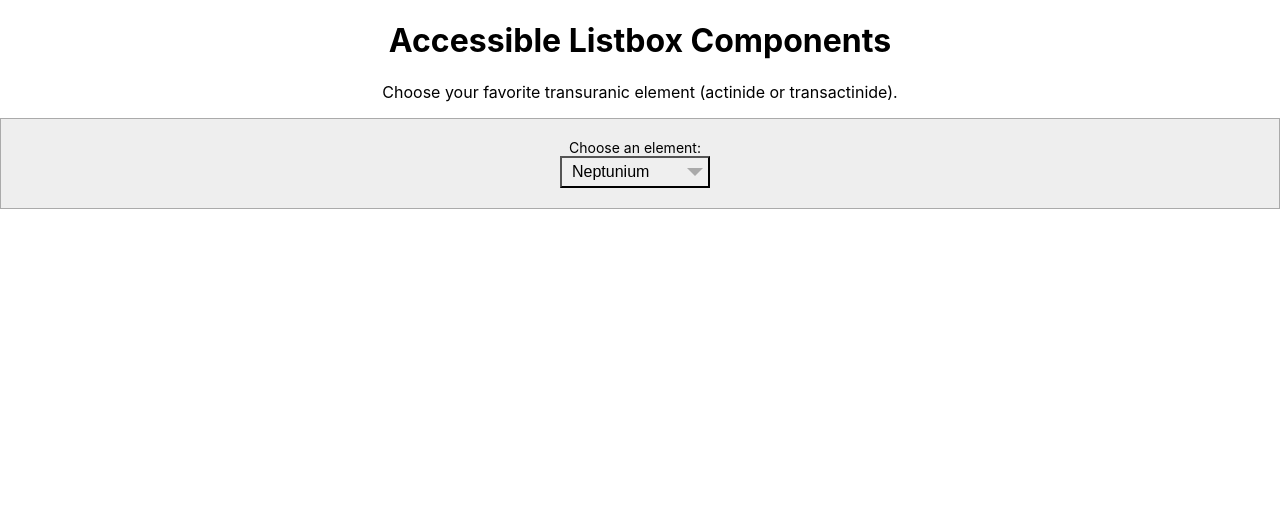
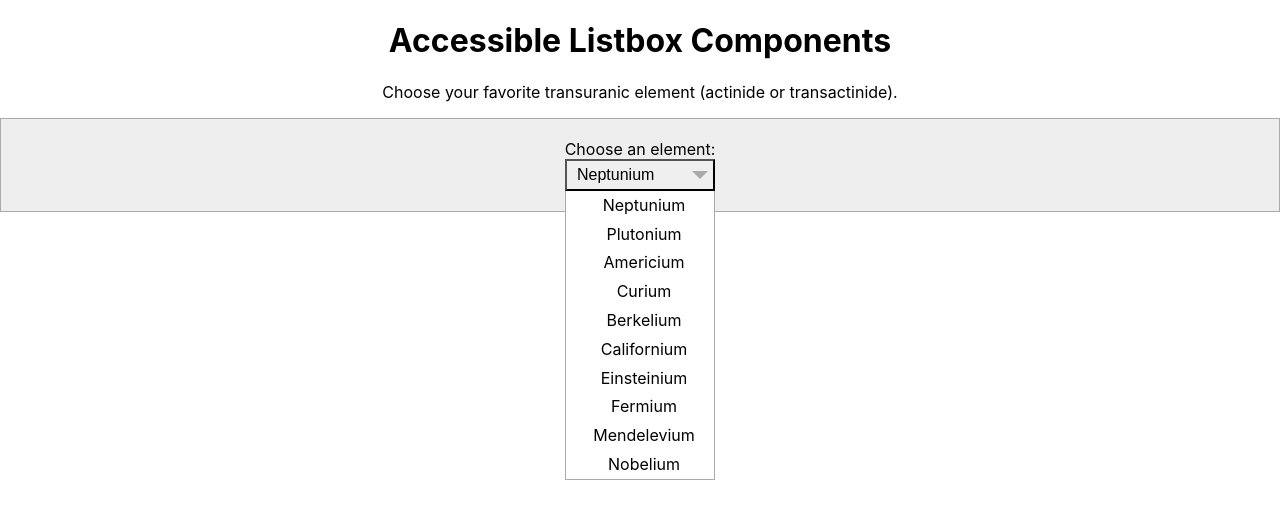
Before and after one commit to thawkin3/a11y-listbox, a React (Create React App) app: page / in a window 1280 px wide. Both pictures are taken after a click on the button "Neptunium". Shown: the top 518 px of the page. Built offline with nearby package versions, Linux system fonts and the light colour scheme.

Commit message:
feat: adds button click handler to show/hide listbox

```diff
--- a/src/Listbox.css
+++ b/src/Listbox.css
@@ -3,28 +3,10 @@
   color: #366ed4;
 }
 
-.listbox-area {
+.listboxArea {
   padding: 20px;
   background: #eee;
   border: 1px solid #aaa;
-  font-size: 0;
-}
-
-.left-area,
-.right-area {
-  box-sizing: border-box;
-  display: inline-block;
-  font-size: 14px;
-  vertical-align: top;
-  width: 50%;
-}
-
-.left-area {
-  padding-right: 10px;
-}
-
-.right-area {
-  padding-left: 10px;
 }
 
 [role="listbox"] {
@@ -51,6 +33,10 @@
   left: 0.5em;
 }
 
+.listboxContainer {
+  display: inline-block;
+}
+
 button {
   font-size: 16px;
 }
@@ -59,13 +45,7 @@ button[aria-disabled="true"] {
   opacity: 0.5;
 }
 
-#ss_elem_list {
-  max-height: 18em;
-  overflow-y: auto;
-  position: relative;
-}
-
-#exp_button {
+#triggerButton {
   border-radius: 0;
   font-size: 16px;
   text-align: left;
@@ -74,7 +54,7 @@ button[aria-disabled="true"] {
   position: relative;
 }
 
-#exp_button::after {
+#triggerButton::after {
   width: 0;
   height: 0;
   border-left: 8px solid transparent;
@@ -86,7 +66,7 @@ button[aria-disabled="true"] {
   top: 10px;
 }
 
-#exp_button[aria-expanded="true"]::after {
+#triggerButton[aria-expanded="true"]::after {
   width: 0;
   height: 0;
   border-left: 8px solid transparent;
@@ -99,7 +79,7 @@ button[aria-disabled="true"] {
   top: 10px;
 }
 
-#exp_elem_list {
+.optionList {
   border-top: 0;
   max-height: 10em;
   overflow-y: auto;
@@ -108,24 +88,7 @@ button[aria-disabled="true"] {
   width: 148px;
 }
 
-.hidden {
-  display: none;
-}
-
-.toolbar {
-  font-size: 0;
-}
-
-.toolbar-item {
-  border: 1px solid #aaa;
-  background: #ccc;
-}
-
-.toolbar-item[aria-disabled="false"]:focus {
-  background-color: #eee;
-}
-
-.offscreen {
+.screenReaderText {
   clip: rect(1px 1px 1px 1px);
   clip: rect(1px, 1px, 1px, 1px);
   font-size: 14px;
--- a/src/Listbox.js
+++ b/src/Listbox.js
@@ -1,109 +1,113 @@
-import React from 'react';
+import React, { useState } from 'react';
 import './Listbox.css';
 
 export const Listbox = props => {
+  const [isOpen, setIsOpen] = useState(false);
+
   return (
     <>
       <p>
         Choose your favorite transuranic element (actinide or transactinide).
       </p>
-      <div class="listbox-area">
-        <div class="left-area">
-          <span id="exp_elem">Choose an element:</span>
+      <div className="listboxArea">
+        <span id="listboxLabel">Choose an element:</span>
         <div id="exp_wrapper">
+          <div className="listboxContainer">
             <button
               aria-haspopup="listbox"
-              aria-labelledby="exp_elem exp_button"
-              id="exp_button"
+              aria-labelledby="listboxLabel triggerButton"
+              id="triggerButton"
+              onClick={() => setIsOpen(isOpen => !isOpen)}
             >
               Neptunium
             </button>
+            {isOpen && (
               <ul
-              id="exp_elem_list"
-              tabindex="-1"
+                className="optionList"
+                tabIndex="-1"
                 role="listbox"
-              aria-labelledby="exp_elem"
-              class="hidden"
+                aria-labelledby="listboxLabel"
               >
-              <li id="exp_elem_Np" role="option">
+                <li id="listboxLabel_Np" role="option">
                   Neptunium
                 </li>
-              <li id="exp_elem_Pu" role="option">
+                <li id="listboxLabel_Pu" role="option">
                   Plutonium
                 </li>
-              <li id="exp_elem_Am" role="option">
+                <li id="listboxLabel_Am" role="option">
                   Americium
                 </li>
-              <li id="exp_elem_Cm" role="option">
+                <li id="listboxLabel_Cm" role="option">
                   Curium
                 </li>
-              <li id="exp_elem_Bk" role="option">
+                <li id="listboxLabel_Bk" role="option">
                   Berkelium
                 </li>
-              <li id="exp_elem_Cf" role="option">
+                <li id="listboxLabel_Cf" role="option">
                   Californium
                 </li>
-              <li id="exp_elem_Es" role="option">
+                <li id="listboxLabel_Es" role="option">
                   Einsteinium
                 </li>
-              <li id="exp_elem_Fm" role="option">
+                <li id="listboxLabel_Fm" role="option">
                   Fermium
                 </li>
-              <li id="exp_elem_Md" role="option">
+                <li id="listboxLabel_Md" role="option">
                   Mendelevium
                 </li>
-              <li id="exp_elem_No" role="option">
+                <li id="listboxLabel_No" role="option">
                   Nobelium
                 </li>
-              <li id="exp_elem_Lr" role="option">
+                <li id="listboxLabel_Lr" role="option">
                   Lawrencium
                 </li>
-              <li id="exp_elem_Rf" role="option">
+                <li id="listboxLabel_Rf" role="option">
                   Rutherfordium
                 </li>
-              <li id="exp_elem_Db" role="option">
+                <li id="listboxLabel_Db" role="option">
                   Dubnium
                 </li>
-              <li id="exp_elem_Sg" role="option">
+                <li id="listboxLabel_Sg" role="option">
                   Seaborgium
                 </li>
-              <li id="exp_elem_Bh" role="option">
+                <li id="listboxLabel_Bh" role="option">
                   Bohrium
                 </li>
-              <li id="exp_elem_Hs" role="option">
+                <li id="listboxLabel_Hs" role="option">
                   Hassium
                 </li>
-              <li id="exp_elem_Mt" role="option">
+                <li id="listboxLabel_Mt" role="option">
                   Meitnerium
                 </li>
-              <li id="exp_elem_Ds" role="option">
+                <li id="listboxLabel_Ds" role="option">
                   Darmstadtium
                 </li>
-              <li id="exp_elem_Rg" role="option">
+                <li id="listboxLabel_Rg" role="option">
                   Roentgenium
                 </li>
-              <li id="exp_elem_Cn" role="option">
+                <li id="listboxLabel_Cn" role="option">
                   Copernicium
                 </li>
-              <li id="exp_elem_Nh" role="option">
+                <li id="listboxLabel_Nh" role="option">
                   Nihonium
                 </li>
-              <li id="exp_elem_Fl" role="option">
+                <li id="listboxLabel_Fl" role="option">
                   Flerovium
                 </li>
-              <li id="exp_elem_Mc" role="option">
+                <li id="listboxLabel_Mc" role="option">
                   Moscovium
                 </li>
-              <li id="exp_elem_Lv" role="option">
+                <li id="listboxLabel_Lv" role="option">
                   Livermorium
                 </li>
-              <li id="exp_elem_Ts" role="option">
+                <li id="listboxLabel_Ts" role="option">
                   Tennessine
                 </li>
-              <li id="exp_elem_Og" role="option">
+                <li id="listboxLabel_Og" role="option">
                   Oganesson
                 </li>
               </ul>
+            )}
           </div>
         </div>
       </div>
--- a/src/index.css
+++ b/src/index.css
@@ -1,5 +1,15 @@
+html, body {
+  margin: 0;
+  padding: 0;
+}
+
+html {
+  font-size: 16px;
+}
+
 body {
   margin: 0;
+  font-size: 100%;
   font-family: -apple-system, BlinkMacSystemFont, 'Segoe UI', 'Roboto', 'Oxygen',
     'Ubuntu', 'Cantarell', 'Fira Sans', 'Droid Sans', 'Helvetica Neue',
     sans-serif;
```
Lines whose indentation alone changed are shown as unchanged.
